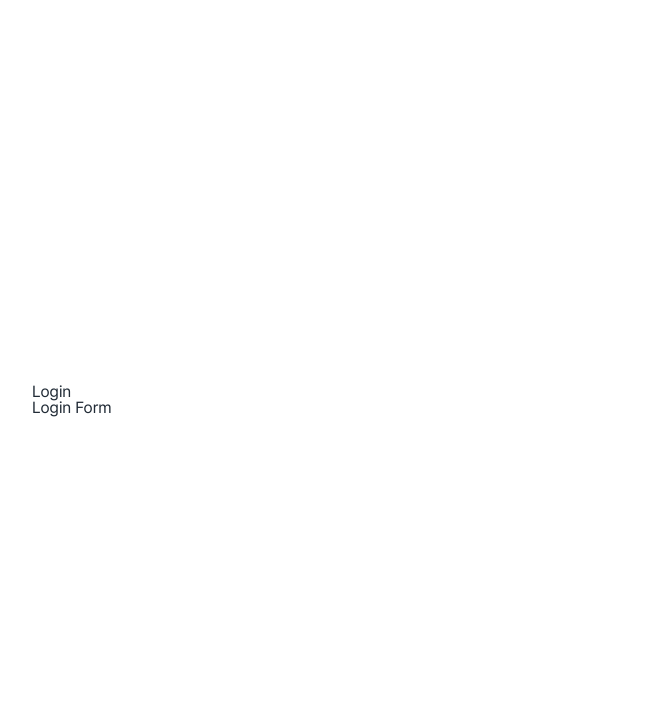
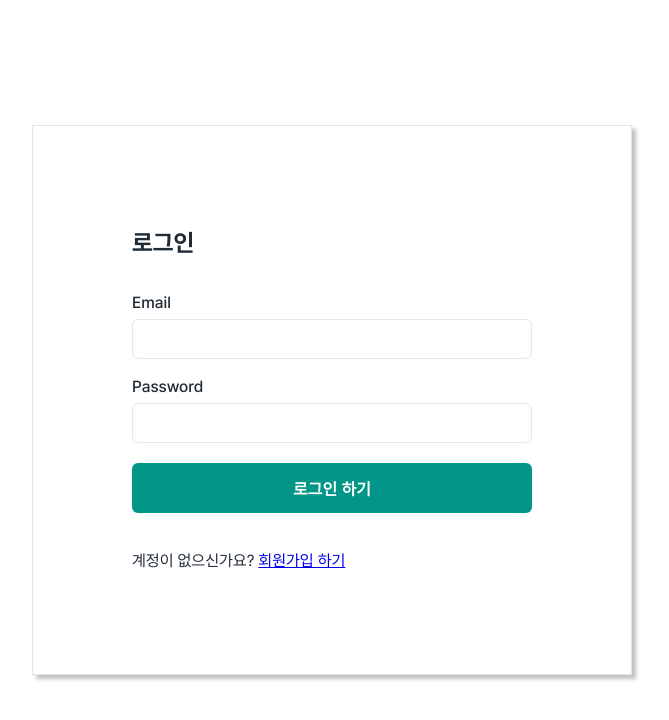
Before and after one commit to Dev-FE-2/toy-project2-team2, a React (Vite) app: page /login in a window 1280 px wide. Shown: the top 720 px of the page, without its empty margins (308-977 px from the left). Built offline with nearby package versions, Linux system fonts and the light colour scheme.

Commit message:
feat: Login페이지 마크업

```diff
--- /dev/null
+++ b/src/pages/login/Login.styled.ts
@@ -0,0 +1,45 @@
+import { flexCenter } from "@/styles/commonStyles";
+import { getColor, getFontSize, getFontWeight } from "@/styles/theme";
+import styled from "styled-components";
+
+export const LoginContainer = styled.div`
+	width: 600px;
+	height: 550px;
+	box-shadow: 4px 4px 4px rgba(0, 0, 0, 0.25);
+	border: 1px solid ${getColor("secondaryLight")};
+	${flexCenter}
+
+	h1 {
+		padding-bottom: 30px;
+	}
+`;
+export const LoginBox = styled.div`
+	height: 100%;
+	display: flex;
+	flex-direction: column;
+	justify-content: center;
+`;
+export const LoginHeader = styled.h1`
+	font-size: ${getFontSize("xl")};
+	font-weight: ${getFontWeight("bold")};
+	display: inline;
+`;
+export const LoginForm = styled.div`
+	margin: 0 -10px;
+	${flexCenter}
+	flex-direction: column;
+	div {
+		width: 420px;
+	}
+	button {
+		margin: 10px;
+	}
+`;
+export const HelperText = styled.div`
+	padding: 0 10px;
+	color: ${getColor("danger")};
+	display: ${(props) => (props.isError ? "block" : "none")};
+`;
+export const SignUpGuide = styled.div`
+	margin-top: 30px;
+`;
--- a/src/pages/login/index.tsx
+++ b/src/pages/login/index.tsx
@@ -1,11 +1,31 @@
 import React from "react";
+import {
+	HelperText,
+	LoginBox,
+	LoginContainer,
+	LoginForm,
+	LoginHeader,
+	SignUpGuide,
+} from "./Login.styled";
+import { Button, Input } from "@/components/common";
 
 const LoginPage = () => {
 	return (
-		<>
-			Login
-			<div>Login Form</div>
-		</>
+		<LoginContainer>
+			<LoginBox>
+				<LoginHeader>로그인</LoginHeader>
+				<LoginForm>
+					<Input label={"Email"}></Input>
+					<HelperText>유효하지 않은 이메일입니다.</HelperText>
+					<Input label={"Password"} type="password"></Input>
+					<HelperText>유효하지 않은 비밀번호입니다.</HelperText>
+					<Button>로그인 하기</Button>
+				</LoginForm>
+				<SignUpGuide>
+					계정이 없으신가요? <a href="/signup">회원가입 하기</a>
+				</SignUpGuide>
+			</LoginBox>
+		</LoginContainer>
 	);
 };
 
```
